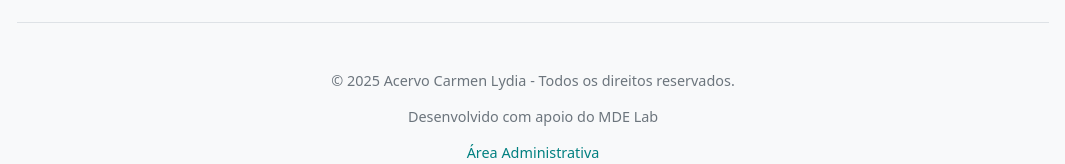
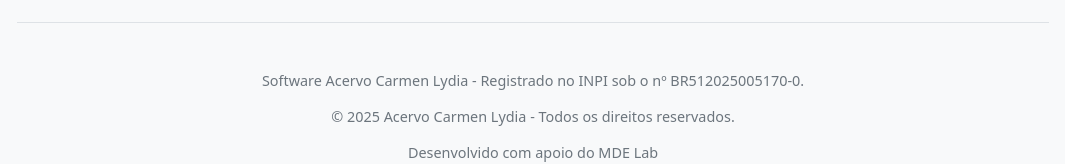
Before and after one commit to lucianedecastro/acervo-front, a React (Vite) app: page / in a window 1280 px wide. Shown: the part 889-1053 px from the top of the page, without its empty margins (107-1172 px from the left). Built offline with nearby package versions, Linux system fonts and the light colour scheme; no server answers.

Commit message:
insercao registro inpi footer

```diff
--- a/src/App.jsx
+++ b/src/App.jsx
@@ -57,6 +57,7 @@ function Layout() {
       </header>
       <main><Outlet /></main>
       <footer className="app-footer">
+        <p>Software Acervo Carmen Lydia - Registrado no INPI sob o nº BR512025005170-0.</p>
         <p>© 2025 Acervo Carmen Lydia - Todos os direitos reservados.</p>
         <p>Desenvolvido com apoio do MDE Lab</p>
         {!token && <Link to="/login">Área Administrativa</Link>}
```
